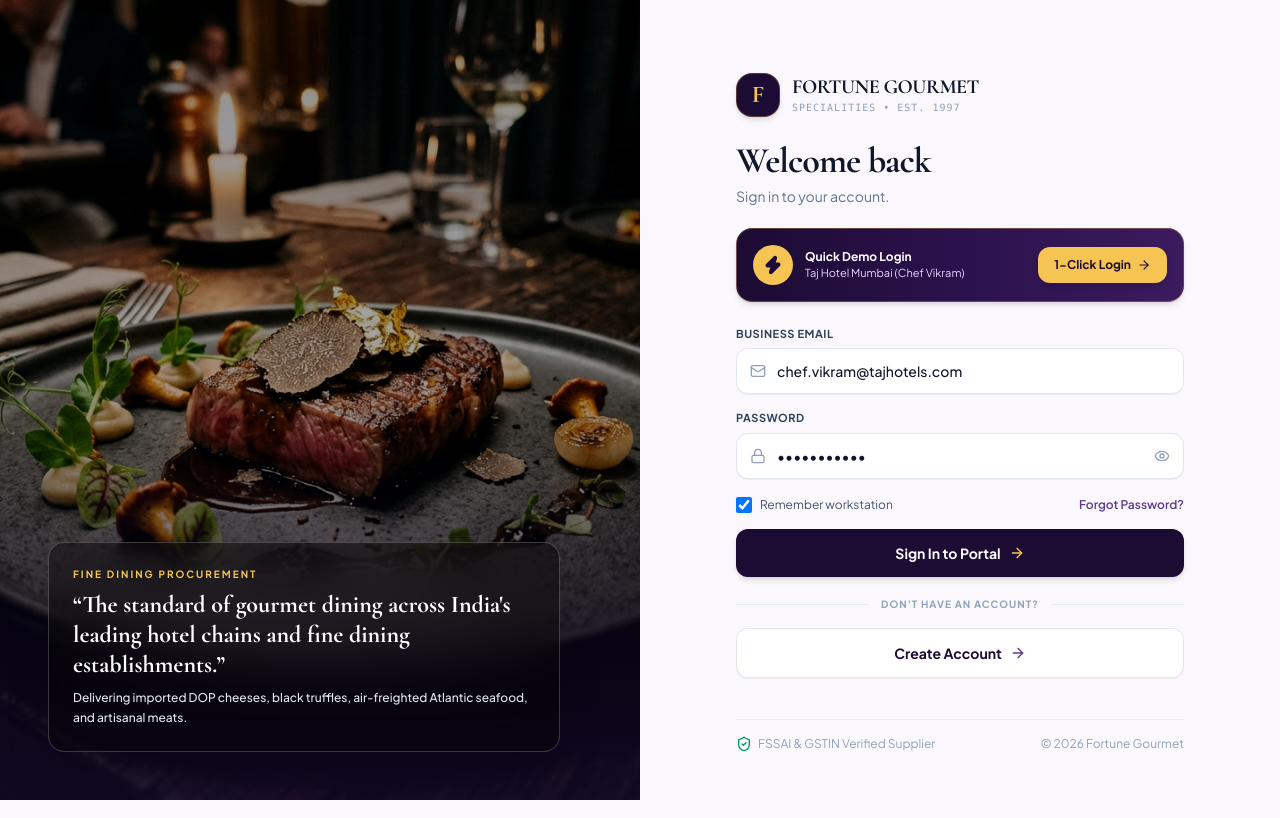
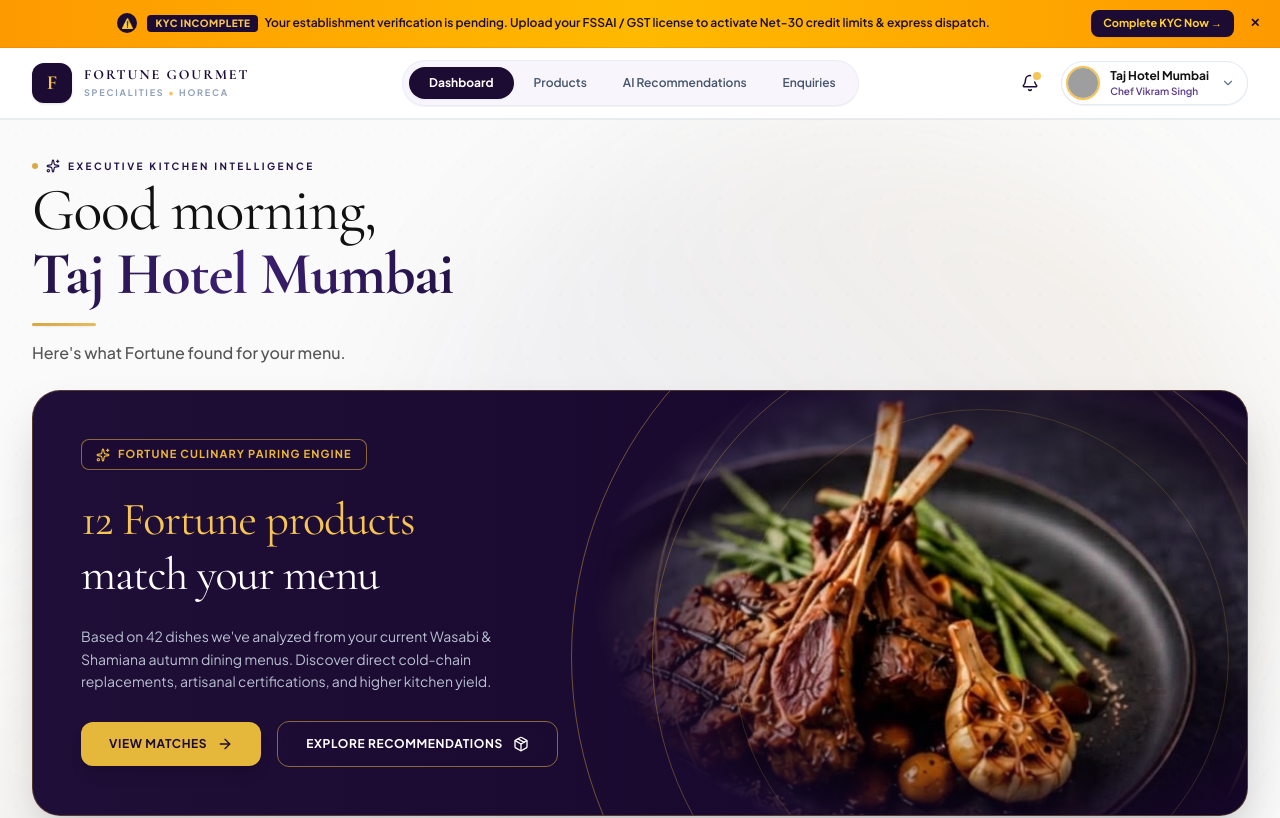
Before and after one commit to Jividha-Jain/fortune, a Next.js app: page / in a window 1280 px wide. Shown: the top 818 px of the page. Built offline with nearby package versions, Linux system fonts and the light colour scheme; grey boxes are pictures that could not be loaded.

Commit message:
Set initial activeTab to dashboard and verify card design

```diff
--- a/src/app/page.tsx
+++ b/src/app/page.tsx
@@ -39,7 +39,7 @@ export default function Home() {
     | "signin"
     | "register"
     | "hotel-details"
-  >("signin");
+  >("dashboard");
 
   // Onboarding sub-step state (1 to 5) when activeTab === "onboarding"
   const [onboardingStep, setOnboardingStep] = useState<number>(1);
```
